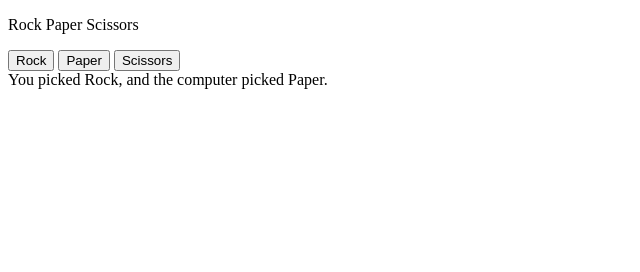
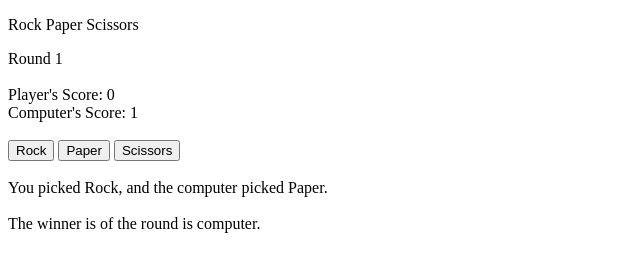
Before and after one commit to Cup-of-Coffee/Rock-Paper-Scissors, a plain HTML site: page index.html in a window 1280 px wide. Both pictures are taken after a click on the button "Rock". Shown: the whole page, without its empty margins (0-640 px from the left). Drawn offline with Linux system fonts and the light colour scheme.

Commit message:
tweak html

```diff
--- a/index.html
+++ b/index.html
@@ -12,6 +12,20 @@
             <p>Rock Paper Scissors</p>
         </div>
 
+        <div id="roundCount">Pick Rock, Paper or Scissors from below to start the Game! There are five rounds before a winner is decided.</div>
+
+        <div>
+            <br>
+        </div>
+
+        <div id="playerDisplayScore">Player's Score</div>
+
+        <div id="computerDisplayScore">Compuer's Score</div>
+
+        <div>
+            <br>
+        </div>
+
         <div>
             <button id="rock_button" onclick="playGame('Rock')">Rock</button>
 
@@ -20,13 +34,15 @@
             <button id="scissors_button" onclick="playGame('Scissors')">Scissors</button>
         </div>
 
-        <div id="roundCount"></div>
-
-        <div id="playerDisplayScore"></div>
-
-        <div id="computerDisplayScore"></div>
+        <div>
+            <br>
+        </div>
 
         <div id="inputs"></div>
+
+        <div>
+            <br>
+        </div>
 
         <div id="results"></div>
     </body>
--- a/javascript.js
+++ b/javascript.js
@@ -79,25 +79,25 @@ function decideWinner(playerInput,computerInput){
 Update divs with player and computer choices, the winner of the round, the current scores and current round.
 */
 function displayResults(playerInput, computerInput, winnerOfRound){
-    const inputs = document.getElementById('results');
+    const roundCount = document.getElementById('roundCount');
+    roundCount.classList.add('roundCount');
+    roundCount.textContent = "Round " + roundCounter;
+
+    const playerDisplayScore = document.getElementById('playerDisplayScore');
+    playerDisplayScore.classList.add('playerDisplayScore');
+    playerDisplayScore.textContent = "Player's Score: " + playerScore;
+
+    const computerDisplayScore = document.getElementById('computerDisplayScore');
+    computerDisplayScore.classList.add('computerDisplayScore');
+    computerDisplayScore.textContent = "Computer's Score: " + computerScore;
+
+    const inputs = document.getElementById('inputs');
     inputs.classList.add('inputs');
     inputs.textContent = "You picked " + playerInput + ", and the computer picked " + computerInput + ".";
 
     const results = document.getElementById('results');
-    content.classList.add('results');
-    results.textContent = "The winner is " + winnerOfRound + ".";
-
-    const playerDisplayScore = document.getElementById('playerDisplayScore');
-    playerDisplayScore.classList.add('playerDisplayScore');
-    playerDisplayScore.textContent = playerScore;
-
-    const computerDisplayScore = document.getElementById('computerDisplayScore');
-    computerDisplayScore.classList.add('computerDisplayScore');
-    computerDisplayScore.textContent = computerScore;
-
-    const roundCount = document.getElementById('roundCount');
-    roundCount.classList.add('roundCount');
-    roundCount.textContent = roundCounter;
+    results.classList.add('results');
+    results.textContent = "The winner is of the round is " + winnerOfRound + ".";
 }
 
 /*
@@ -108,7 +108,7 @@ function endGame(){
 
     if(playerScore > computerScore){
         winner = "you";
-    }else if(playerSCore < computerScore){
+    }else if(playerScore < computerScore){
         winner = "the computer";
     }else{
         winner = "is no one, you both tied"
```
